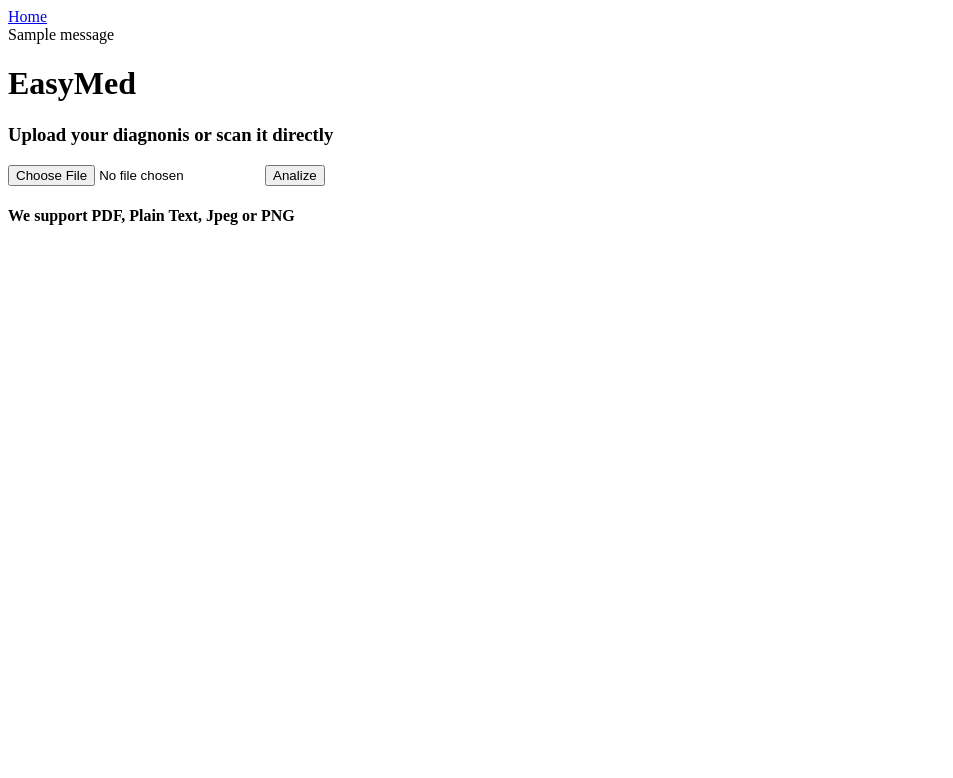
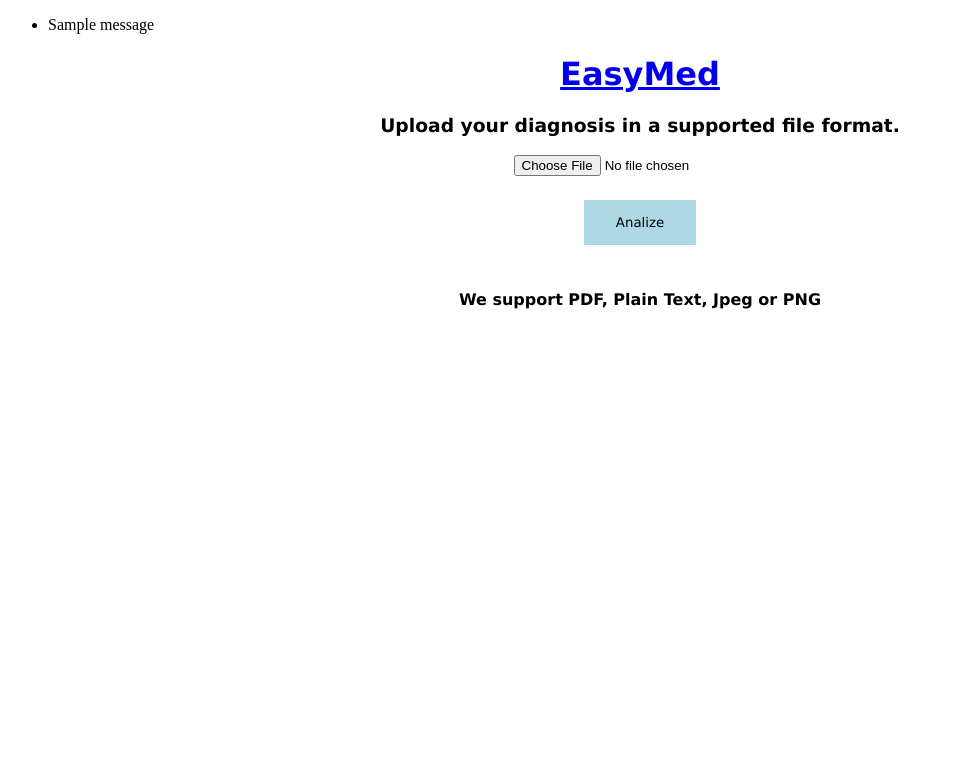
Before and after one commit to gprendi/StartHack_Microsoft, a Flask app: page /index in a window 1280 px wide. Shown: the top 778 px of the page, without its empty margins (0-953 px from the left). Run offline with Flask 2, Linux system fonts and the light colour scheme; one stand-in notice (Sample message) is shown.

Commit message:
modified the web Looks and fixed the errors

```diff
--- a/app.py
+++ b/app.py
@@ -12,6 +12,7 @@ ALLOWED_EXTENSIONS = {'txt','pdf','png','jpeg'}
 ##APP STARTUP
 app= Flask(__name__)
 app.config['UPLOAD_FOLDER'] = UPLOAD_FOLDER
+app.secret_key='blabla'
 
 
 def allowed_file(filename):
@@ -25,22 +26,26 @@ def home():
 #index
 @app.route('/index', methods=['GET','POST'])
 def index():
+    error = None
     if request.method == 'POST':
         ##CHECK IF THE POST REQUEST HAS A FILE WITHIN IT
         if 'file' not in request.files:
-            flash('No file part')
-            return redirect(request.url)
+            error ='No file was given please input a valid file'
+
         file = request.files['file']
         #If user does not select file, browser also
         #submit an empty part without filename
         if file.filename == '':
-            flash('No Selected file')
-            return redirect(request.url)
+            error ='No Selected file. Please insert your file.'
+
+        if not allowed_file(file.filename):
+            error ='Wrong file Format. Please try again with either of these: .pdf .png .jpeg .txt'
+
         if file and allowed_file(file.filename):
             filename = secure_filename(file.filename)
             file.save(os.path.join(app.config['UPLOAD_FOLDER'], filename))
             return redirect(url_for('output_page', filename= filename))
-    return render_template('index.html')
+    return render_template('index.html', error=error)
 
 @app.route('/output/<filename>')
 def output_page(filename):
--- a/templates/base.html
+++ b/templates/base.html
@@ -1,12 +1,75 @@
+<!DOCTYPE html>
+<!--[if lt IE 7]>      <html class="no-js lt-ie9 lt-ie8 lt-ie7"> <![endif]-->
+<!--[if IE 7]>         <html class="no-js lt-ie9 lt-ie8"> <![endif]-->
+<!--[if IE 8]>         <html class="no-js lt-ie9"> <![endif]-->
+<!--[if gt IE 8]>      <html class="no-js"> <!--<![endif]-->
 <html>
 	<head>
-		<title>EasyMed</title>
+		<style>
+		body {
+			background-color: white;
+		}
+
+		h1 {
+			color: black;
+			text-align:	center;
+			font-family: verdana;
+		}
+
+		h3 {
+			color: black;
+			text-align: center;
+			font-family: verdana;
+		}
+
+		h4 {
+			color: black;
+			text-align: center;
+			font-family: verdana;
+		}
+
+		h5 {
+			color:black;
+			text-align: center;
+			font-family: verdana;
+		}
+
+		form{
+			display: inline-block;
+		}
+		button {
+			 background-color: #4CAF50;
+			 border: none;
+			 color: white;
+			 padding: 15px 32px;
+			 text-align: center;
+			 text-decoration: none;
+			 display: inline-block;
+			 font-size: 16px;
+		}
+
+		p {
+			font-family: verdana;
+			font-size: 20px;
+		}
+		</style>
+		<meta charset="utf-8">
+        <meta http-equiv="X-UA-Compatible" content="IE=edge">
+        <title>EasyMed</title>
+        <meta name="description" content="">
+        <meta name="viewport" content="width=device-width, initial-scale=1">
+        <link rel="stylesheet" href="">
 	</head>
 	<body>
-		<div><a href="/index">Home</a></div>
-		{% for message in get_flashed_messages() %}
-		<div class="flash">{{message}}</div>
-		{% endfor %}
-		{% block content %}{% endblock %}
+		{% with messages = get_flashed_messages() %}
+		{% if messages %}
+			<ul class= flashes >
+			{% for message in messages %}
+				<li>{{message}}</li>
+			{% endfor %}
+			</ul>
+		{% endif %}
+		{% endwith %}
+		{% block body %}{% endblock %}
 	</body>
 </html>
--- a/templates/index.html
+++ b/templates/index.html
@@ -1,33 +1,31 @@
 {% extends "base.html" %}
-{% block content %}
+{% block body %}
 <!DOCTYPE html>
-<!--[if lt IE 7]>      <html class="no-js lt-ie9 lt-ie8 lt-ie7"> <![endif]-->
-<!--[if IE 7]>         <html class="no-js lt-ie9 lt-ie8"> <![endif]-->
-<!--[if IE 8]>         <html class="no-js lt-ie9"> <![endif]-->
-<!--[if gt IE 8]>      <html class="no-js"> <!--<![endif]-->
 <html>
-    <head>
-        <meta charset="utf-8">
-        <meta http-equiv="X-UA-Compatible" content="IE=edge">
-        <title>EasyMed</title>
-        <meta name="description" content="">
-        <meta name="viewport" content="width=device-width, initial-scale=1">
-        <link rel="stylesheet" href="">
-    </head>
     <body>
         <!--[if lt IE 7]>
             <p class="browsehappy">You are using an <strong>outdated</strong> browser. Please <a href="#">upgrade your browser</a> to improve your experience.</p>
         <![endif]-->
 
-        <h1>EasyMed</h1>
-        <h3>Upload your diagnonis or scan it directly</h3>
-        <form method=post enctype = multipart/form-data>
-        	<input type=file name=file  placeholder="Drag & Drop">
-       		<input type=submit value=Analize>
-       	</form>
-        <h4>We support PDF, Plain Text, Jpeg or PNG</h4>
-
-        <script src="" async defer></script>
+        <h1><a href='/index'> EasyMed </a></h1>
+        <h3>Upload your diagnosis in a supported file format.</h3>
+        {% if error %}
+        	<h5 class=error><strong>Error:</strong> {{error}}</h5>
+       	{% endif %}
+       	<div style="text-align: center;font-family: Verdana">
+	        <form method=post enctype = multipart/form-data>
+	        	<input type=file name=file  placeholder="Drag & Drop">
+	       		<p><input style="background-color: lightblue; border: 12px; padding: 15px 32px;
+	       			text-align: center;
+	       			text-decoration: none;
+	       			display: inline-block;
+	       			fonr-size: 16px;
+	       			font-family: Verdana;
+	       			margin: 4px 2px" type=submit value=Analize>
+	       	</form>
+		</div>
+	    <h4>We support PDF, Plain Text, Jpeg or PNG</h4>
     </body>
 </html>
+
 {% endblock %}
```
